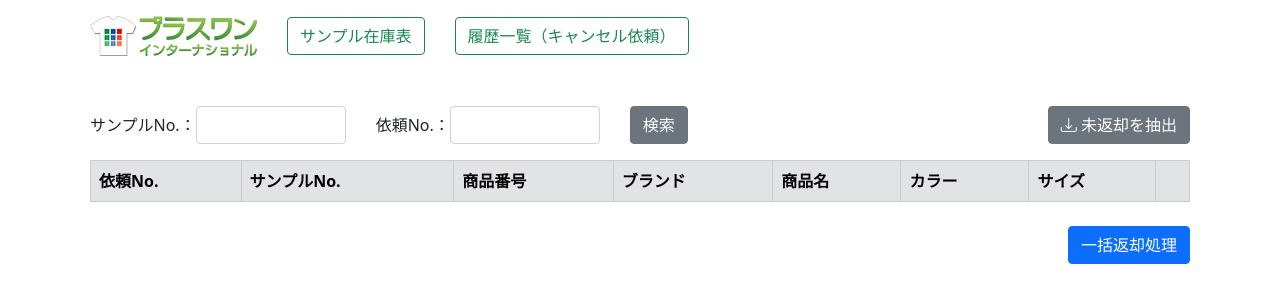
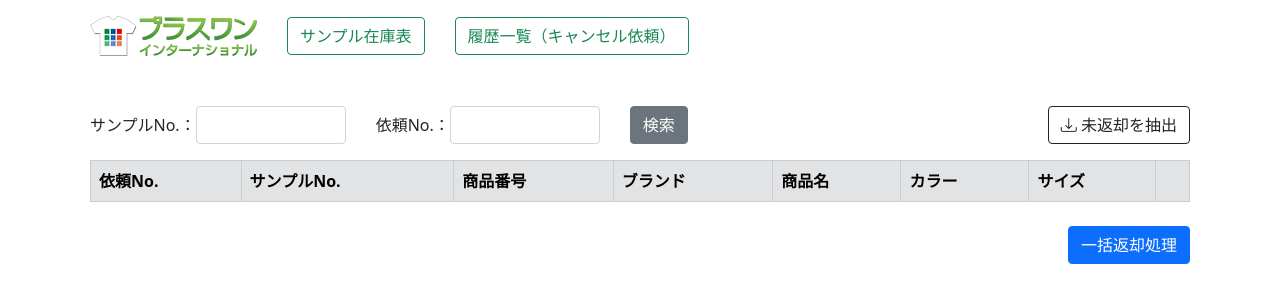
Before and after one commit to p1-kawamura/new_sample, a Django app: page /zaiko2/henkyaku/ in a window 1280 px wide. Shown: the top 303 px of the page. Run offline with Django 4.2, Linux system fonts and the light colour scheme; a user stored in the database is signed in; lists and menus that the app fills with data are empty.

Commit message:
desk0814

```diff
--- a/new_sample/zaiko2/templates/zaiko2/henkyaku.html
+++ b/new_sample/zaiko2/templates/zaiko2/henkyaku.html
@@ -32,7 +32,7 @@
                     </form>
                 </div>
                 <div>
-                    <a href="{% url 'zaiko2:henkyaku_csv' %}"><button class="btn btn-secondary"><i class="bi bi-download"></i> 未返却を抽出</button></a>
+                    <a href="{% url 'zaiko2:henkyaku_csv' %}"><button class="btn btn-outline-dark"><i class="bi bi-download"></i> 未返却を抽出</button></a>
                 </div>
             </div>
 
```
Also changed, not shown: new_sample/db.sqlite3.
